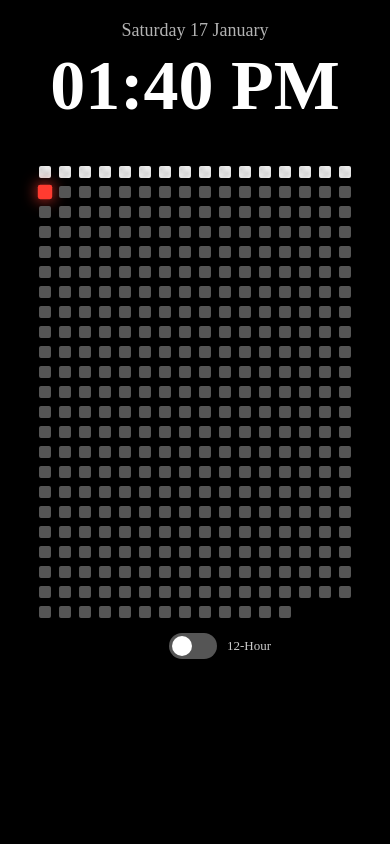
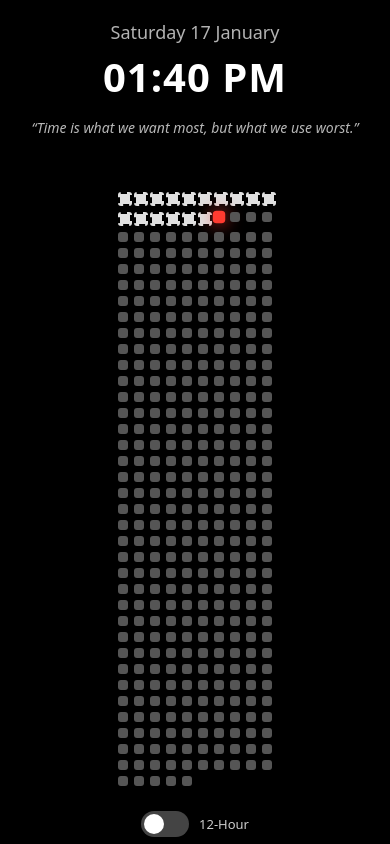
Before and after one commit to Arjunx29/365-days-wallpaper, a React (Vite) app: page / in a window 390 px wide. Built offline with nearby package versions, Linux system fonts and the light colour scheme.

Commit message:
Update dot colors and animations

```diff
--- a/src/App.css
+++ b/src/App.css
@@ -1,31 +1,41 @@
+/* ---------------------------------------------------
+   GLOBAL RESET & WALLPAPER BACKGROUND
+---------------------------------------------------- */
 html, body {
   height: 100%;
   width: 100%;
   margin: 0;
   padding: 0;
-  background: #000;
-  overflow: hidden;
+  background: #000;        /* Pure black */
+  overflow: hidden;        /* Prevents white overscroll */
+  font-family: system-ui, sans-serif;
 }
 
 
+/* ---------------------------------------------------
+   APP LAYOUT
+---------------------------------------------------- */
 .app {
   background-color: #000;
   color: white;
-  min-height: 100vh;
+  height: 100vh;
   width: 100vw;
-  margin: 0;
-  padding: 0;
   overflow-y: auto;
   display: flex;
   flex-direction: column;
   align-items: center;
+  padding-bottom: 40px;
+  box-sizing: border-box;
 }
 
 
+/* ---------------------------------------------------
+   TOP SECTION (DATE, TIME, QUOTE)
+---------------------------------------------------- */
 .top-section {
   margin-top: 20px;
   text-align: center;
-  margin-bottom: 20px;
+  margin-bottom: 15px;
 }
 
 .date-text {
@@ -37,13 +47,44 @@ html, body {
   font-size: 70px;
   font-weight: 600;
   margin-top: 5px;
+  letter-spacing: 1px;
 }
 
+/* Quote section */
+.quote-section {
+  margin-top: 10px;
+  max-width: 100%;
+}
+
+.quote-text {
+  font-size: 16px;
+  font-style: italic;
+  color: #ccc;
+  opacity: 0.9;
+  animation: quoteFade 0.6s ease-in-out;
+  line-height: 1.4;
+}
+
+@keyframes quoteFade {
+  from {
+    opacity: 0;
+    transform: translateY(4px);
+  }
+  to {
+    opacity: 0.95;
+    transform: translateY(0);
+  }
+}
+
+
+/* ---------------------------------------------------
+   DOT GRID
+---------------------------------------------------- */
 .dots-container {
   display: grid;
-  grid-template-columns: repeat(16, 12px);
-  gap: 8px;
-  margin-top: 20px;
+  grid-template-columns: repeat(16, 14px);  /* Larger squares for better clarity */
+  gap: 10px;
+  margin-top: 25px;
   justify-content: center;
 }
 
@@ -51,168 +92,82 @@ html, body {
   position: relative;
 }
 
-
-.dot {
-  width: 10px;
-  height: 10px;
-  border-radius: 50%;
-  transition: background 0.3s ease, transform 0.3s ease;
-}
-
-
-.dot.past {
-  background-color: white;
-}
-
-.dot.today {
-  background-color: #ff3b30;
-  transform: scale(1.3);
-  box-shadow: 0 0 8px #ff3b30;
-}
-
-.dot.future {
-  background-color: #555;
-}
-
+/* Tooltip */
 .dot:hover::after {
   content: attr(data-tooltip);
   position: absolute;
-  top: -30px;
+  top: -32px;
   left: -40px;
   white-space: nowrap;
-  background: rgba(0, 0, 0, 0.8);
+  background: rgba(0, 0, 0, 0.95);
   padding: 4px 8px;
   border-radius: 6px;
   font-size: 11px;
   color: white;
   opacity: 1;
+  z-index: 100;
 }
 
+/* Month break separator */
 .month-separator {
   grid-column: 1 / -1;
-  height: 6px;
+  height: 8px;
 }
 
 
+/* ---------------------------------------------------
+   DOT STYLES
+---------------------------------------------------- */
 .dot {
   width: 12px;
   height: 12px;
-  border-radius: 2px; /* Slightly rounded edges, NOT circle */
-  transition: background 0.3s ease, transform 0.3s ease;
-}
-/* .dot.past {
-  background: none;
-  border: 2px dashed white;
-} */
-
-
-.dot.past {
-  background: #eaeaea;
-  border-radius: 2px;
-  position: relative;
-  overflow: hidden;
-  animation: ashFade 1.2s ease forwards;
-}
-.dot.past::before {
-  content: "";
-  position: absolute;
-  inset: 0;
-  background:
-    radial-gradient(circle at 20% 30%, rgba(0,0,0,0.15) 0%, transparent 40%),
-    radial-gradient(circle at 70% 60%, rgba(0,0,0,0.12) 0%, transparent 45%),
-    radial-gradient(circle at 40% 80%, rgba(0,0,0,0.1) 0%, transparent 50%);
-  opacity: 0;
-  animation: ashDust 1.2s ease forwards;
-}
-.dot.past::after {
-  content: "";
-  position: absolute;
-  inset: 0;
-  background: linear-gradient(
-    120deg,
-    transparent 30%,
-    rgba(0,0,0,0.35) 50%,
-    transparent 70%
-  );
-  transform: translateX(-120%);
-  animation: ashWipe 1.2s ease forwards;
-}
-@keyframes ashFade {
-  0% {
-    opacity: 1;
-    transform: scale(1);
-    background: #ffffff;
-  }
-  50% {
-    background: #bdbdbd;
-  }
-  100% {
-    opacity: 0.35;
-    background: #7a7a7a;
-  }
+  border-radius: 3px;
+  transition: background 0.3s ease, transform 0.3s ease, opacity 0.3s ease;
 }
 
-@keyframes ashDust {
-  40% {
-    opacity: 0.3;
-  }
-  100% {
-    opacity: 0.6;
-  }
+/* Past days: broken dashed squares */
+.dot.past {
+  background: #e0e0e0;
+  border: 2px dashed #000000;
+  animation: pastFade 0.7s ease forwards;
 }
 
-@keyframes ashWipe {
-  0% {
-    transform: translateX(-120%);
-    opacity: 0;
-  }
-  50% {
-    opacity: 0.4;
-  }
-  100% {
-    transform: translateX(120%);
-    opacity: 0;
-  }
-}
-
-
-
-
-
-.dot.today {
-  background-color: #ff3b30;
-  border: none;
-  transform: scale(1.2);
-  box-shadow: 0 0 12px #ff3b30;
-}
-.dot.future {
-  background-color: #555;
-  border: none;
-}
-.dot.past {
-  animation: fadeBroken 0.8s ease forwards;
-}
-
-@keyframes fadeBroken {
+@keyframes pastFade {
   from {
     opacity: 0.4;
-    transform: scale(0.8);
+    transform: scale(0.85);
   }
   to {
     opacity: 1;
     transform: scale(1);
   }
 }
-/* Toggle container */
+
+/* Today: red square with glow */
+.dot.today {
+  background-color: #ff3b30;
+  border: none;
+  transform: scale(1.25);
+  box-shadow: 0 0 14px #ff3b30;
+}
+
+/* Future: dim grey */
+.dot.future {
+  background-color: #555;
+  border: none;
+}
+
+
+/* ---------------------------------------------------
+   TIME FORMAT TOGGLE
+---------------------------------------------------- */
 .toggle-container {
-  margin-top: 15px;
-  margin-left :50px;
+  margin-top: 25px;
   display: flex;
   align-items: center;
   gap: 10px;
 }
 
-/* Slider switch wrapper */
 .switch {
   position: relative;
   display: inline-block;
@@ -220,24 +175,21 @@ html, body {
   height: 26px;
 }
 
-/* Hide checkbox */
 .switch input {
   opacity: 0;
   width: 0;
   height: 0;
 }
 
-/* Background track */
 .slider {
   position: absolute;
   cursor: pointer;
   inset: 0;
-  background-color: #555;
+  background-color: #444;
   border-radius: 26px;
-  transition: .4s;
+  transition: 0.4s;
 }
 
-/* Knob */
 .slider::before {
   content: "";
   position: absolute;
@@ -247,20 +199,49 @@ html, body {
   bottom: 3px;
   background-color: white;
   border-radius: 50%;
-  transition: .4s;
+  transition: 0.4s;
 }
 
-/* When checked (24-hour) */
 .switch input:checked + .slider {
-  background-color: #ff3b30; /* red highlight */
+  background-color: #ff3b30;
 }
 
-.switch input:checked + .slider:before {
+.switch input:checked + .slider::before {
   transform: translateX(22px);
 }
 
-/* Label next to slider */
 .toggle-label {
   font-size: 13px;
   opacity: 0.8;
 }
+
+
+/* ---------------------------------------------------
+   RESPONSIVENESS
+---------------------------------------------------- */
+@media (max-width: 600px) {
+  .time-text {
+    font-size: 48px;
+  }
+  .dot {
+    width: 10px;
+    height: 10px;
+  }
+  .dots-container {
+    grid-template-columns: repeat(12, 12px);
+    gap: 8px;
+  }
+  .quote-text {
+    font-size: 14px;
+  }
+}
+
+@media (max-width: 400px) {
+  .time-text {
+    font-size: 40px;
+  }
+  .dots-container {
+    grid-template-columns: repeat(10, 10px);
+    gap: 6px;
+  }
+}
--- a/src/App.jsx
+++ b/src/App.jsx
@@ -1,61 +1,76 @@
 import { useEffect, useState } from "react";
 import "./App.css";
+import quotes from "./quotes";
 
-function App() {
+const WallpaperApp = () => {
+
   const [time, setTime] = useState(new Date());
-
   useEffect(() => {
     const interval = setInterval(() => setTime(new Date()), 1000);
     return () => clearInterval(interval);
   }, []);
 
+
   const days = ["Sunday", "Monday", "Tuesday", "Wednesday", "Thursday", "Friday", "Saturday"];
   const months = [
-    "January", "February", "March", "April", "May", "June",
-    "July", "August", "September", "October", "November", "December"
+    "January","February","March","April","May","June",
+    "July","August","September","October","November","December"
   ];
 
   const dayName = days[time.getDay()];
   const day = time.getDate();
   const month = months[time.getMonth()];
   const year = time.getFullYear();
+
+
   const [is24Hour, setIs24Hour] = useState(() => {
     return localStorage.getItem("timeFormat") === "24";
   });
-
-  // const formattedTime = time.toLocaleTimeString([], { hour: "2-digit", minute: "2-digit" });
 
   const formattedTime = time.toLocaleTimeString("en-US", {
     hour: "2-digit",
     minute: "2-digit",
     hour12: !is24Hour,
   });
+
   const toggleFormat = () => {
     const newFormat = !is24Hour;
     setIs24Hour(newFormat);
     localStorage.setItem("timeFormat", newFormat ? "24" : "12");
   };
 
-  // Calculate today's day number of year
-  const start = new Date(time.getFullYear(), 0, 0);
+
+
+const [quoteIndex, setQuoteIndex] = useState(() => {
+  return Number(localStorage.getItem("quoteIndex")) || 0;
+});
+
+const [quoteDay, setQuoteDay] = useState(() => {
+  return Number(localStorage.getItem("quoteDay")) || day;
+});
+useEffect(() => {
+  if (quoteDay !== day) {
+    const next = (quoteIndex + 1) % quotes.length;
+
+    setQuoteIndex(next);
+    setQuoteDay(day);
+
+    localStorage.setItem("quoteIndex", next);
+    localStorage.setItem("quoteDay", day);
+  }
+}, [day]);
+
+
+  const start = new Date(year, 0, 0);
   const diff =
     time - start +
     (start.getTimezoneOffset() - time.getTimezoneOffset()) * 60 * 1000;
+
   const dayOfYear = Math.floor(diff / (1000 * 60 * 60 * 24));
 
-  // Dot list for full year
   const dots = Array.from({ length: 365 }, (_, i) => i + 1);
 
-  // Month day count for placing separators
-  const monthDays = [31, 28, 31, 30, 31, 30, 31, 31, 30, 31, 30, 31];
-  const monthBreaks = [];
-  let count = 0;
-  for (let m = 0; m < 12; m++) {
-    count += monthDays[m];
-    monthBreaks.push(count);
-  }
 
-  // Helper to convert dot number → actual date
   function dateFromDayNumber(n) {
     let temp = new Date(year, 0);
     temp.setDate(n);
@@ -64,14 +79,22 @@ const toggleFormat = () => {
 
   return (
     <div className="app">
+
+      {/* TOP SECTION */}
       <div className="top-section">
         <div className="date-text">{dayName} {day} {month}</div>
         <div className="time-text">{formattedTime}</div>
 
+        {/* QUOTE */}
+        <div className="quote-section">
+          <p className="quote-text">“{quotes[quoteIndex]}”</p>
+        </div>
       </div>
 
+
+      {/* DOTS */}
       <div className="dots-container">
-        {dots.map((n) => {
+        {dots.map(n => {
           let cls = "dot";
 
           if (n < dayOfYear) cls += " past";
@@ -84,22 +107,16 @@ const toggleFormat = () => {
           return (
             <div key={n} className="dot-wrapper">
               <div className={cls} data-tooltip={tooltip}></div>
-
-              {/* Month break */}
-              {/* {monthBreaks.includes(n) && (
-                <div className="month-separator"></div>
-              )} */}
             </div>
           );
         })}
       </div>
+
+
+      {/* TOGGLE SLIDER */}
       <div className="toggle-container">
         <label className="switch">
-    <input
-      type="checkbox"
-      checked={is24Hour}
-      onChange={toggleFormat}
-    />
+          <input type="checkbox" checked={is24Hour} onChange={toggleFormat} />
           <span className="slider"></span>
         </label>
 
@@ -107,8 +124,9 @@ const toggleFormat = () => {
           {is24Hour ? "24-Hour" : "12-Hour"}
         </span>
       </div>
+
     </div>
   );
-}
+};
 
-export default App;
+export default WallpaperApp;
--- /dev/null
+++ b/src/quotes.js
@@ -0,0 +1,11 @@
+const quotes = [
+  "Time is what we want most, but what we use worst.",
+  "Small progress is still progress.",
+  "Every day is a dot in your life.",
+  "Consistency beats intensity.",
+  "You are exactly where you need to be.",
+  "Discipline creates freedom.",
+  "Days pass. What remains is how you lived them."
+];
+
+export default quotes;
```
Lines whose indentation alone changed are shown as unchanged.
